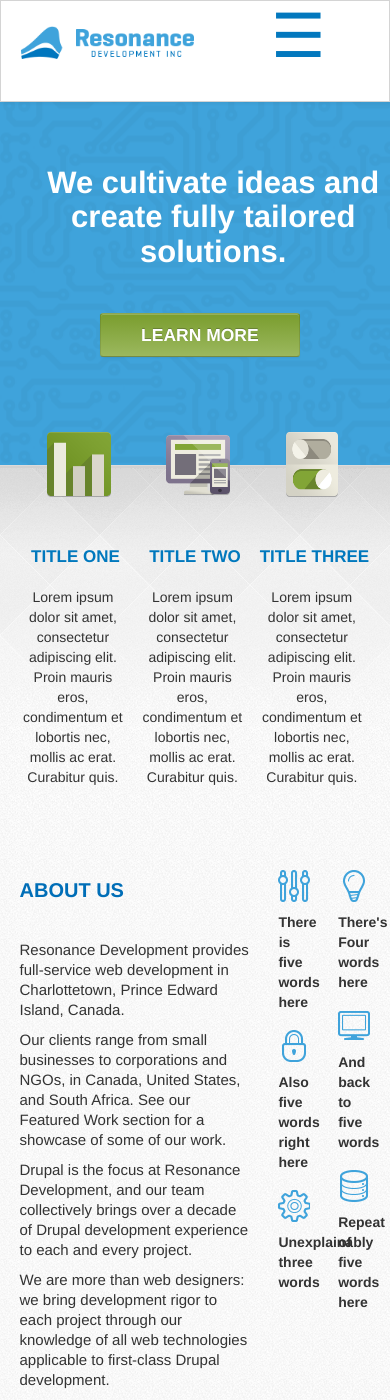
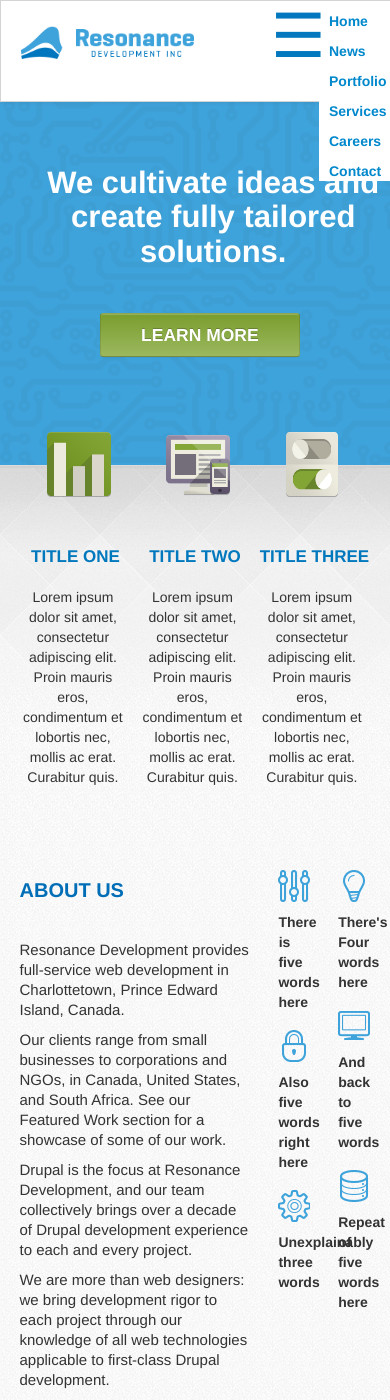
Before and after one commit to andrew-drake/resonancedev, a Jekyll site: the page built from index.md, in a window 390 px wide and 1400 px high. Built offline with Jekyll 4.4.1, drawn with Linux system fonts in a browser that asks for light colours; Markdown is read by kramdown in place of the engine named in the settings.

Commit message:
Updated mobile responsiveness

```diff
--- a/css/responsive.css
+++ b/css/responsive.css
@@ -345,10 +345,7 @@ margin-left: -135px;
 	margin-left:180px;
 	margin-top: -150px;
 }
-#footer {
-}
 .mobileNavBar {display:block;}
-.resdev-navbar-inner {z-index:999;}
 #menuMobile {
 	display: block;
 	background: #ffffff;
@@ -360,11 +357,6 @@ margin-left: -135px;
 	z-index:1002;
 }
 
-#navMobile.js {
-	display: none;
-}
-
-#navMobile ul {}
 #navMobile li {
 	background: #ffffff;
 	list-style-type: none;
@@ -394,9 +386,7 @@ margin-left: -135px;
 	margin-left: -55px;
 }
 .btn-homeInfo{margin-left: -65px;}
-.middleHome {
-	height: 345px;
-}
+.middleHome {height: 345px;}
 .aboutHomeIcons {padding-left: 20px;}
 .homeIconsImage{
 	height: 65px;
```
Also changed, not shown: 1 other file.
